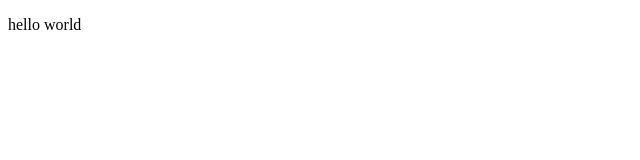
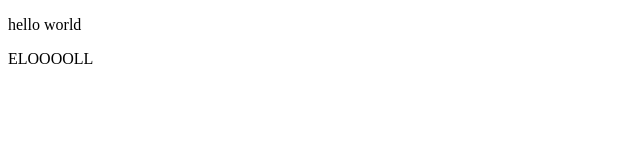
Before and after one commit to Yuda1234/git, a plain HTML site: page index2.html in a window 1280 px wide. Shown: the full height of the page, 0-640 px from the left. Drawn offline with Linux system fonts and the light colour scheme.

Commit message:
index.html

```diff
--- a/index2.html
+++ b/index2.html
@@ -8,5 +8,6 @@
 </head>
 <body>
     <p>hello world</p>
+    <p>ELOOOOLL</p>
 </body>
 </html>
```
Also changed, not shown: index.html (+1 -1 lines).
